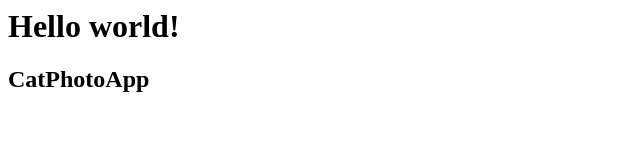
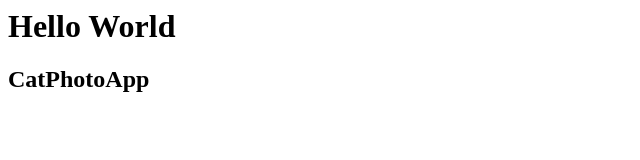
Before and after one commit to Cvrlo/Repo03, a website: page ex12/src/index.html in a window 1280 px wide. Shown: the full height of the page, 0-640 px from the left. Drawn offline with Linux system fonts and the light colour scheme.

Commit message:
modified

```diff
--- a/ex12/src/index.html
+++ b/ex12/src/index.html
@@ -1,4 +1,4 @@
 
-<h1>Hello world!</h1>
+<h1>Hello World</h1>
 
 <h2>CatPhotoApp</h2>
```
